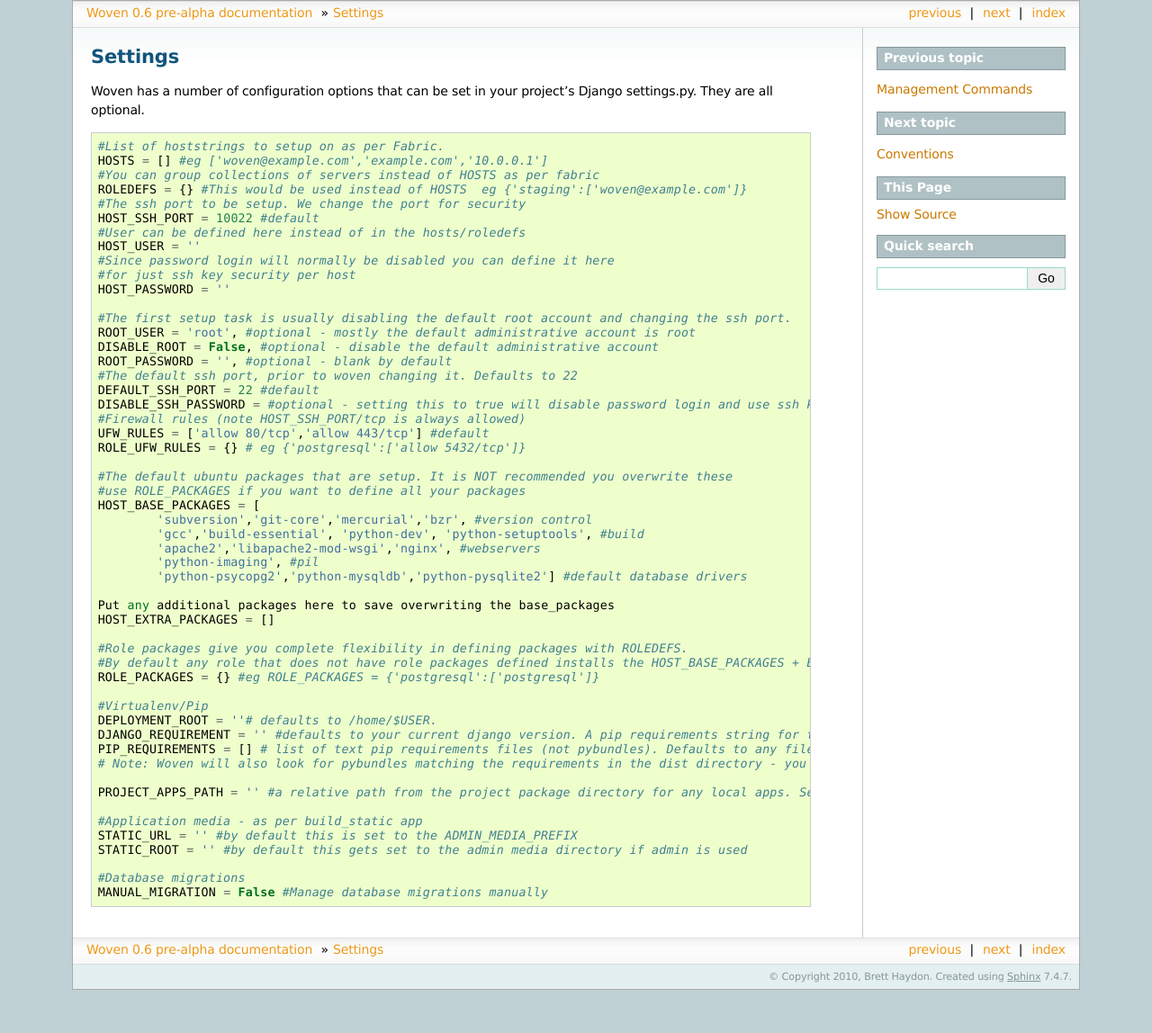
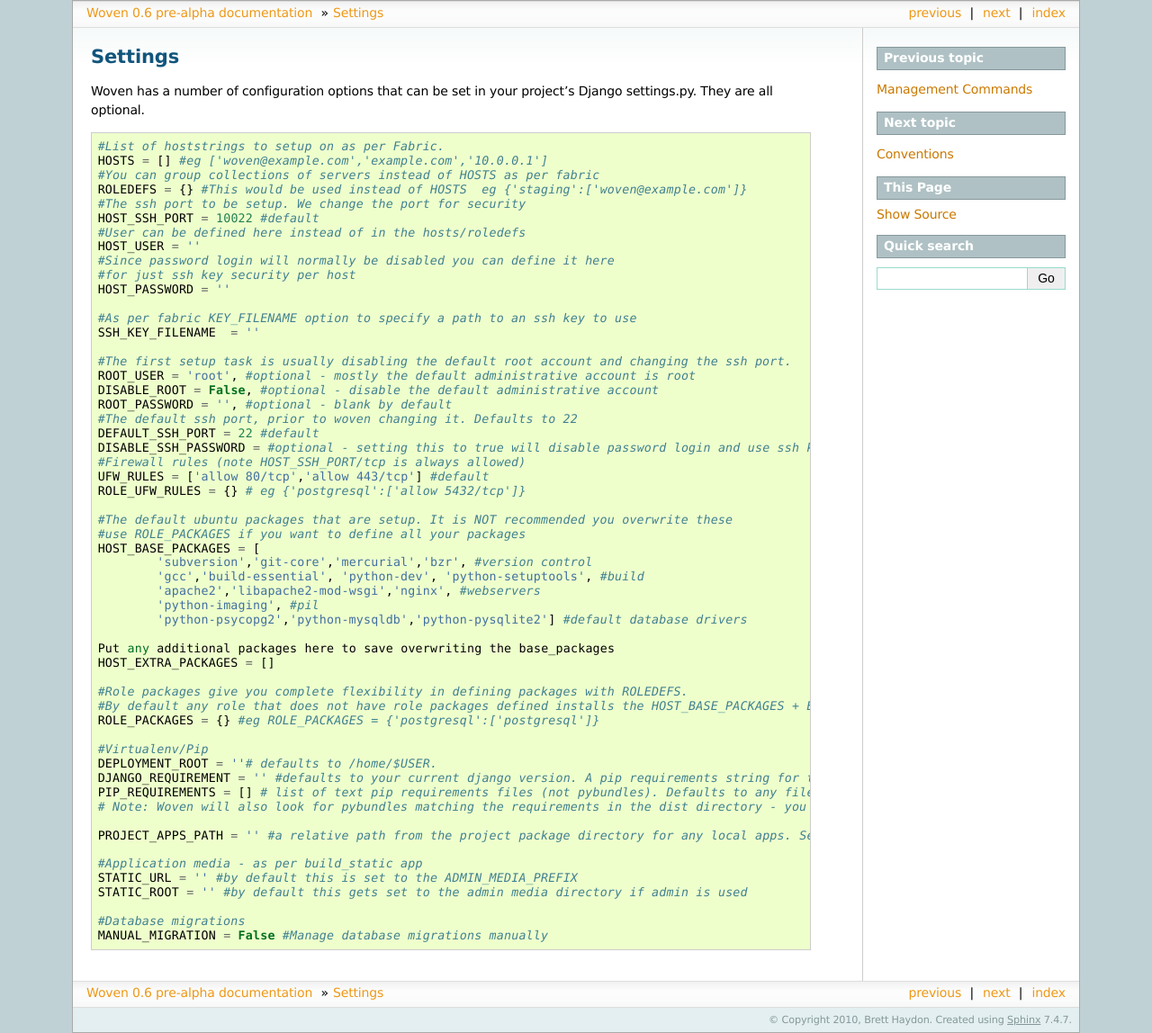
Before and after one commit to bretth/woven, a Sphinx documentation site: the page built from docs/settings.rst, in a window 1280 px wide. Shown: the whole page at 90% size. Built offline with Sphinx 7.4.7, drawn with Linux system fonts in a browser that asks for light colours; pages that are not in the unit, such as notebooks, are missing from menus; before the commit the page ends 1100 px from its top, so only the background shows below that.

Commit message:
updated docs for SSH_KEY_FILENAME

```diff
--- a/docs/settings.rst
+++ b/docs/settings.rst
@@ -18,6 +18,9 @@
     #Since password login will normally be disabled you can define it here
     #for just ssh key security per host
     HOST_PASSWORD = ''
+
+    #As per fabric KEY_FILENAME option to specify a path to an ssh key to use
+    SSH_KEY_FILENAME  = ''
 
     #The first setup task is usually disabling the default root account and changing the ssh port.
     ROOT_USER = 'root', #optional - mostly the default administrative account is root
```
